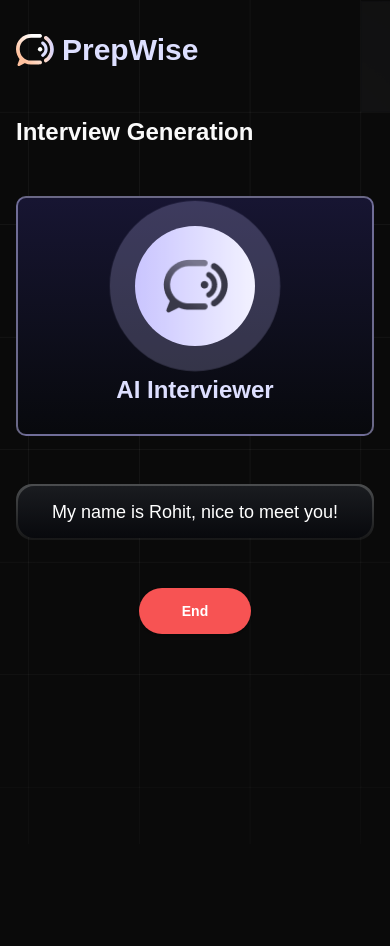
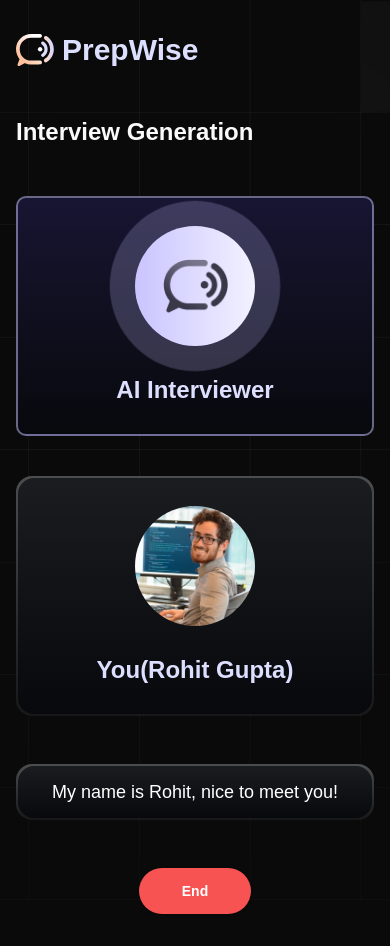
Before and after one commit to guptaROHIT-10/moke_interview, a Next.js app: page /interview in a window 390 px wide. Before the commit the page ends 844 px from the top, so only its background shows below. Built offline with nearby package versions, Linux system fonts and the light colour scheme; no server answers; a web font is replaced by a local one.

Commit message:
gemini api setup

```diff
--- a/components/Agent.tsx
+++ b/components/Agent.tsx
@@ -21,7 +21,7 @@
   return (
     <>
       <div className="call-view">
-        <div className="card-interviewer">
+        <div className="card-interviewer ">
           <div className="avatar">
             <img src="/ai-avatar.png" alt="ai-vapi" width={65} height={540} />
             {isSpeaking && <span className="animate-speak" />}
@@ -29,8 +29,8 @@
           <h3>AI Interviewer</h3>
         </div>
 
-        <div className="card-border">
-          <div className="card-content">
+        <div className="card-border flex flex-col sm:flex-row">
+          <div className="card-content w-full">
             <img
               src="/user-avatar.png"
               alt="user_avatar"
--- a/package.json
+++ b/package.json
@@ -9,10 +9,12 @@
     "lint": "eslint"
   },
   "dependencies": {
+    "@ai-sdk/google": "^3.0.13",
     "@hookform/resolvers": "^5.2.2",
     "@radix-ui/react-label": "^2.1.8",
     "@radix-ui/react-separator": "^1.1.8",
     "@radix-ui/react-slot": "^1.2.4",
+    "ai": "^6.0.49",
     "class-variance-authority": "^0.7.1",
     "clsx": "^2.1.1",
     "date.js": "^0.3.3",
```
Also changed, not shown: 1 other file (tests, documents, lock files or other folders).
